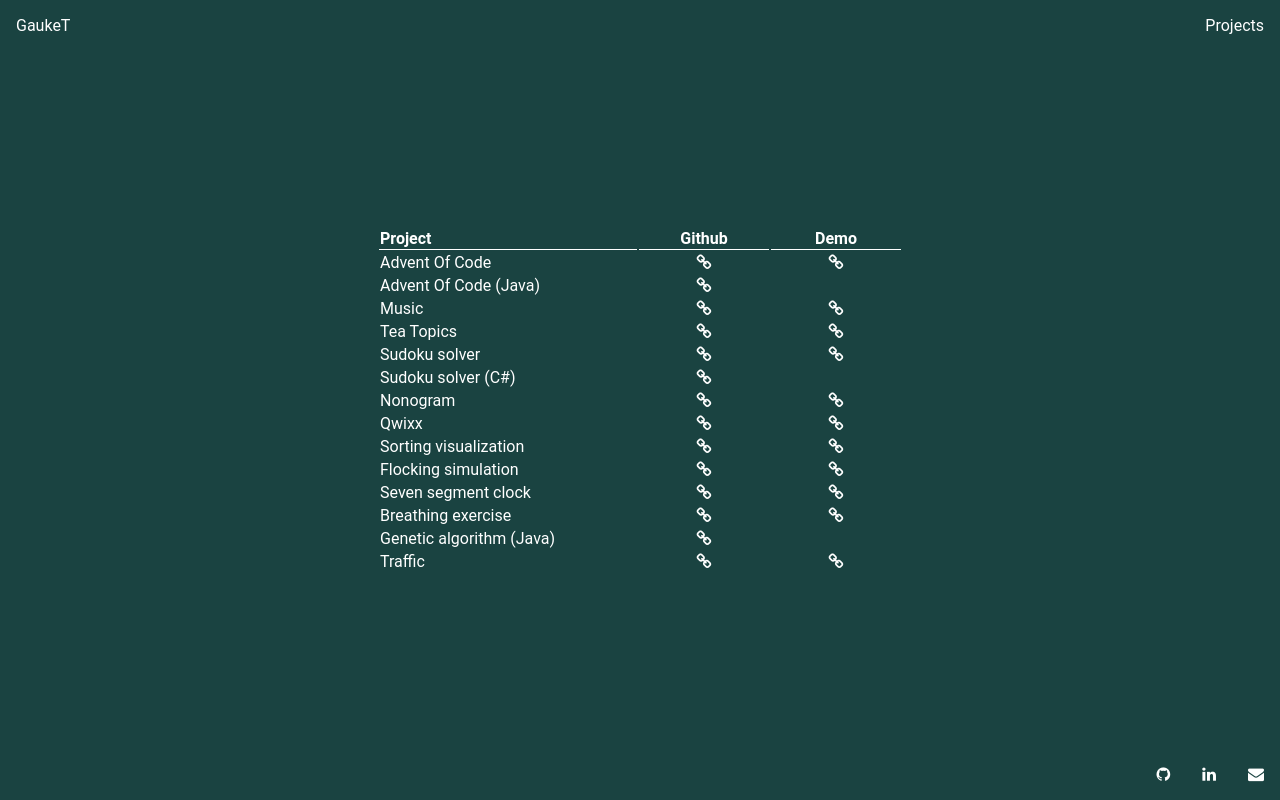
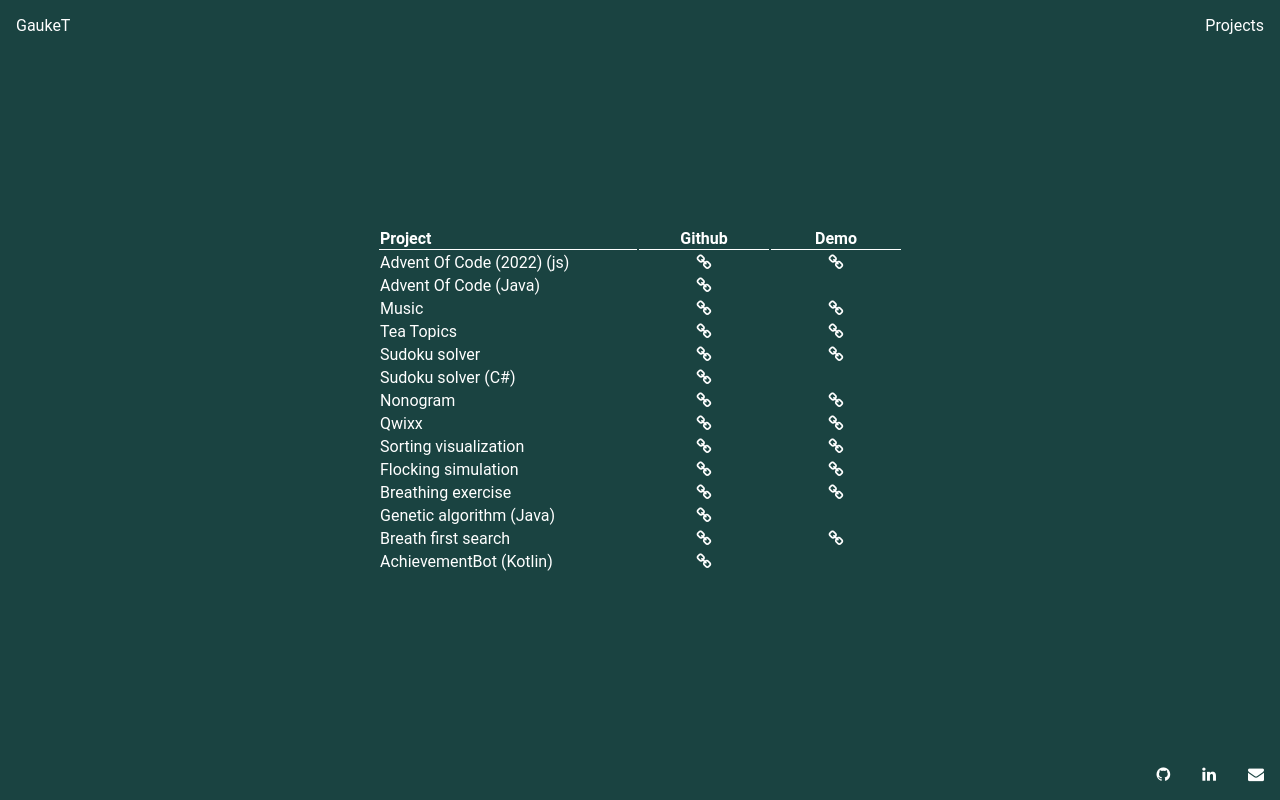
Before and after one commit to GaukeT/GaukeT.github.io, an Angular app: page /projects in a window 1280 px wide. Built offline with nearby package versions, Linux system fonts and the light colour scheme.

Commit message:
update project list

```diff
--- a/src/app/projects/projects.component.ts
+++ b/src/app/projects/projects.component.ts
@@ -8,7 +8,7 @@ import { Component } from '@angular/core';
 export class ProjectsComponent {
 
   projects: project[] = [
-    {name: "Advent Of Code", github: "adventofcode", demo: true},
+    {name: "Advent Of Code (2022) (js)", github: "advent-of-code-js", demo: true},
     {name: "Advent Of Code (Java)", github: "adventOfCodeJava", demo: false},
     {name: "Music", github: "music", demo: true},
     {name: "Tea Topics", github: "tea-topics", demo: true},
@@ -18,10 +18,12 @@ export class ProjectsComponent {
     {name: "Qwixx", github: "qwixx", demo: true},
     {name: "Sorting visualization", github: "sorting-visualization", demo: true},
     {name: "Flocking simulation", github: "flocking-simulation", demo: true},
-    {name: "Seven segment clock", github: "seven-segment-clock", demo: true},
+    // {name: "Seven segment clock", github: "seven-segment-clock", demo: true},
     {name: "Breathing exercise", github: "breathing-exercise", demo: true},
     {name: "Genetic algorithm (Java)", github: "GeneticAlgorithm", demo: false},
-    {name: "Traffic", github: "traffic", demo: true}
+    {name: "Breath first search", github: "graph-search-algorithms", demo: true},
+    {name: "AchievementBot (Kotlin)", github: "AchievementBot", demo: false}
+    // {name: "Traffic", github: "traffic", demo: true}
   ];
 }
 
```
